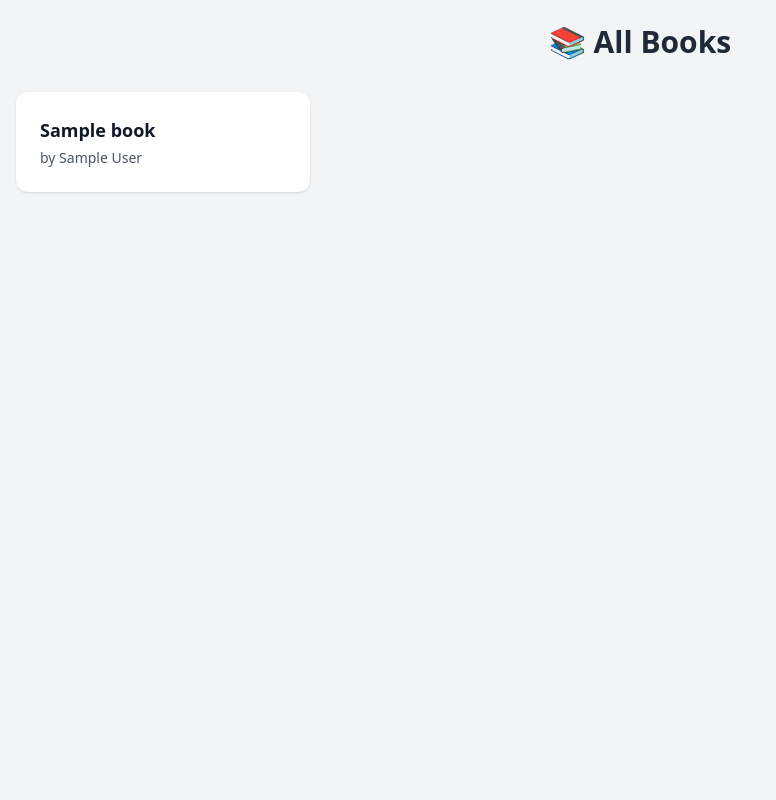
After one commit to Akhilpkl/library_project, a Flask app: page /all_books in a window 1280 px wide. The commit adds this page. Shown: the whole page, without its empty margins (0-776 px from the left). Run offline with Flask 3, Linux system fonts and the light colour scheme; tables that the repository leaves empty or names only in its code hold one stand-in row (values such as "Sample post"); some libraries are stand-ins or nearby versions.

Commit message:
Add route to view all books and render HTML template

```diff
--- a/app.py
+++ b/app.py
@@ -63,7 +63,14 @@ def search():
     connection.close()
 
     return render_template('search_results.html', books=results, query=query)
-
+@app.route('/all_books')
+def view_allbooks():
+    conn = get_connection()
+    cur = conn.cursor()
+    cur.execute("SELECT * FROM books")
+    books = cur.fetchall()
+    conn.close()
+    return render_template("all_books.html", books=books)
 
 if __name__ == '__main__':
     app.run( debug=True)
--- /dev/null
+++ b/templates/all_books.html
@@ -0,0 +1,30 @@
+<!DOCTYPE html>
+<html lang="en">
+
+<head>
+    <meta charset="UTF-8" />
+    <meta name="viewport" content="width=device-width, initial-scale=1.0" />
+    <title>All Books</title>
+    <script src="https://cdn.tailwindcss.com"></script>
+</head>
+
+<body class="bg-gray-100 min-h-screen px-4 py-6">
+    <div class="max-w-7xl mx-auto">
+        <h1 class="text-3xl font-bold text-center text-gray-800 mb-8">📚 All Books</h1>
+
+        {% if books %}
+        <div class="grid grid-cols-1 sm:grid-cols-2 md:grid-cols-3 lg:grid-cols-4 gap-6">
+            {% for book in books %}
+            <div class="bg-white rounded-xl shadow hover:shadow-lg p-6 transition">
+                <h4 class="text-lg font-semibold text-gray-900">{{ book[1] }}</h4>
+                <p class="text-sm text-gray-600 mt-1">by {{ book[2] }}</p>
+            </div>
+            {% endfor %}
+        </div>
+        {% else %}
+        <p class="text-center text-gray-500 text-lg mt-10">No books available.</p>
+        {% endif %}
+    </div>
+</body>
+
+</html>
--- a/templates/home.html
+++ b/templates/home.html
@@ -11,7 +11,8 @@
             <h1 class="text-2xl font-bold">📚 MyLibrary</h1>
             <ul class="flex gap-6 text-sm md:text-base">
                 <li><a href="/" class="hover:text-yellow-300">Home</a></li>
-                <li><a href="/books" class="hover:text-yellow-300">Books</a></li>
+                <li><a href="/all_books" class="hover:text-yellow-300">Books</a></li>
+                <li><a href="/add_book" class="hover:text-yellow-300">Add Books</a></li>
                 <li><a href="/members" class="hover:text-yellow-300">Members</a></li>
                 <li><a href="/about" class="hover:text-yellow-300">About</a></li>
             </ul>
```
